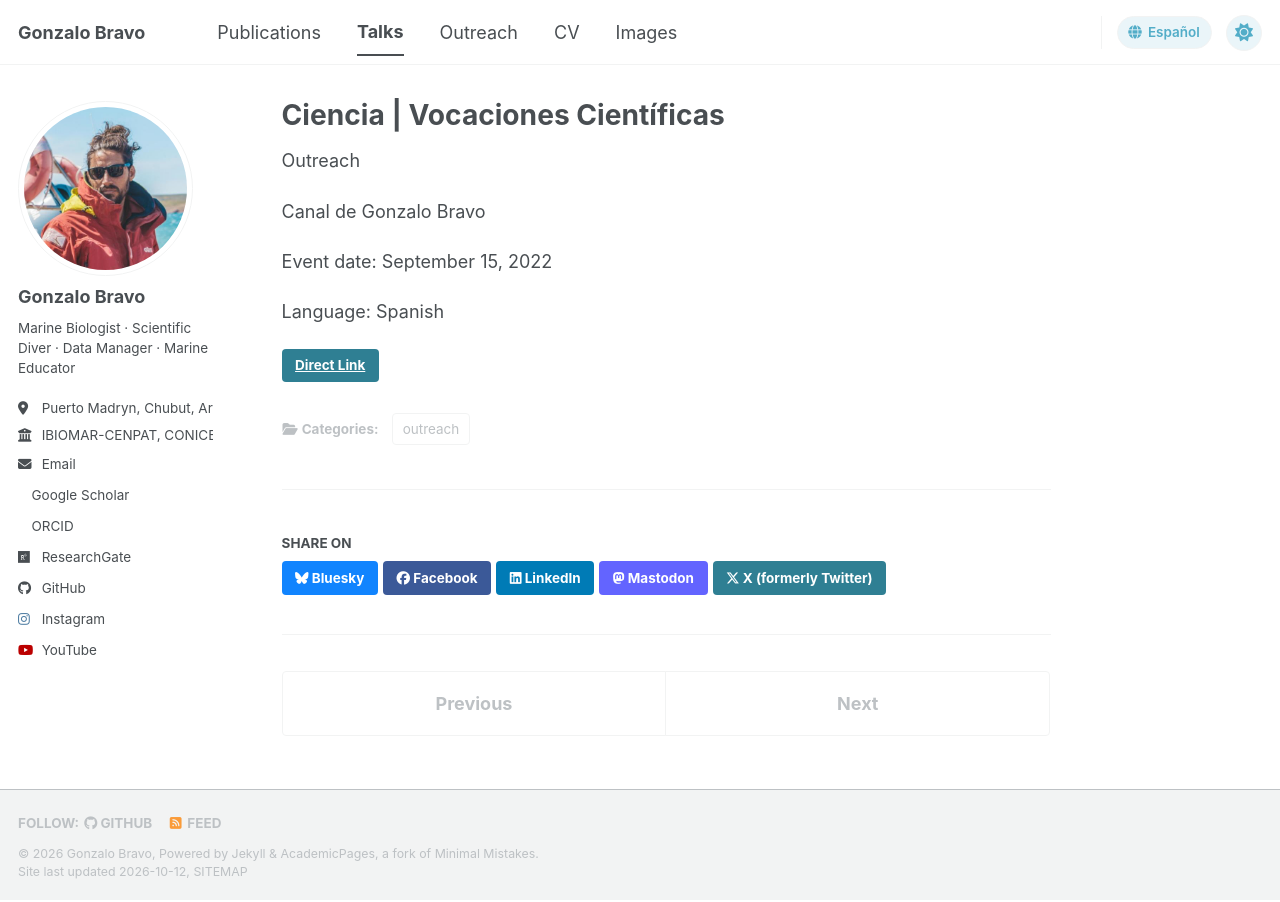
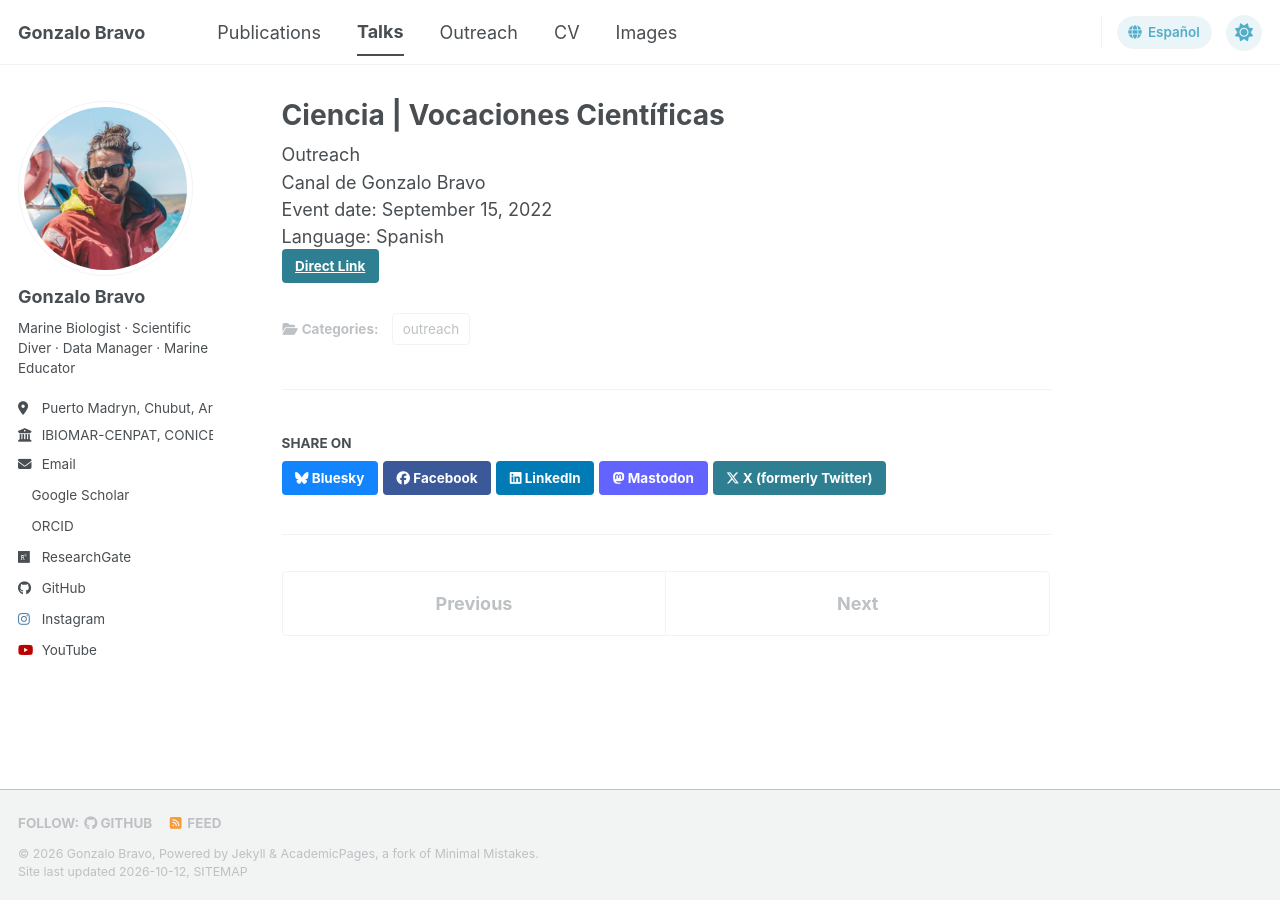
Before and after one commit to gonzalobravoargentina/gonzalobravoargentina.github.io, a Jekyll site: the page built from _talks/2022-09-15-vocaciones-cientificas.md, in a window 1280 px wide. Built offline with Jekyll 4.4.1, drawn with Linux system fonts in a browser that asks for light colours; a style sheet for code colours, icons or effects is not loaded.

Commit message:
Tighten talk description line height and paragraph spacing

```diff
--- a/_sass/layout/_talk-previews.scss
+++ b/_sass/layout/_talk-previews.scss
@@ -1,3 +1,15 @@
+.talk-metadata {
+  line-height: 1.3;
+  margin: 8px 0 0;
+
+  p {
+    margin: 0 0 4px;
+    line-height: 1.3;
+  }
+
+  p:last-child { margin-bottom: 0; }
+}
+
 .talks-grid {
   display: grid;
   grid-template-columns: repeat(2, minmax(0, 1fr));
```
